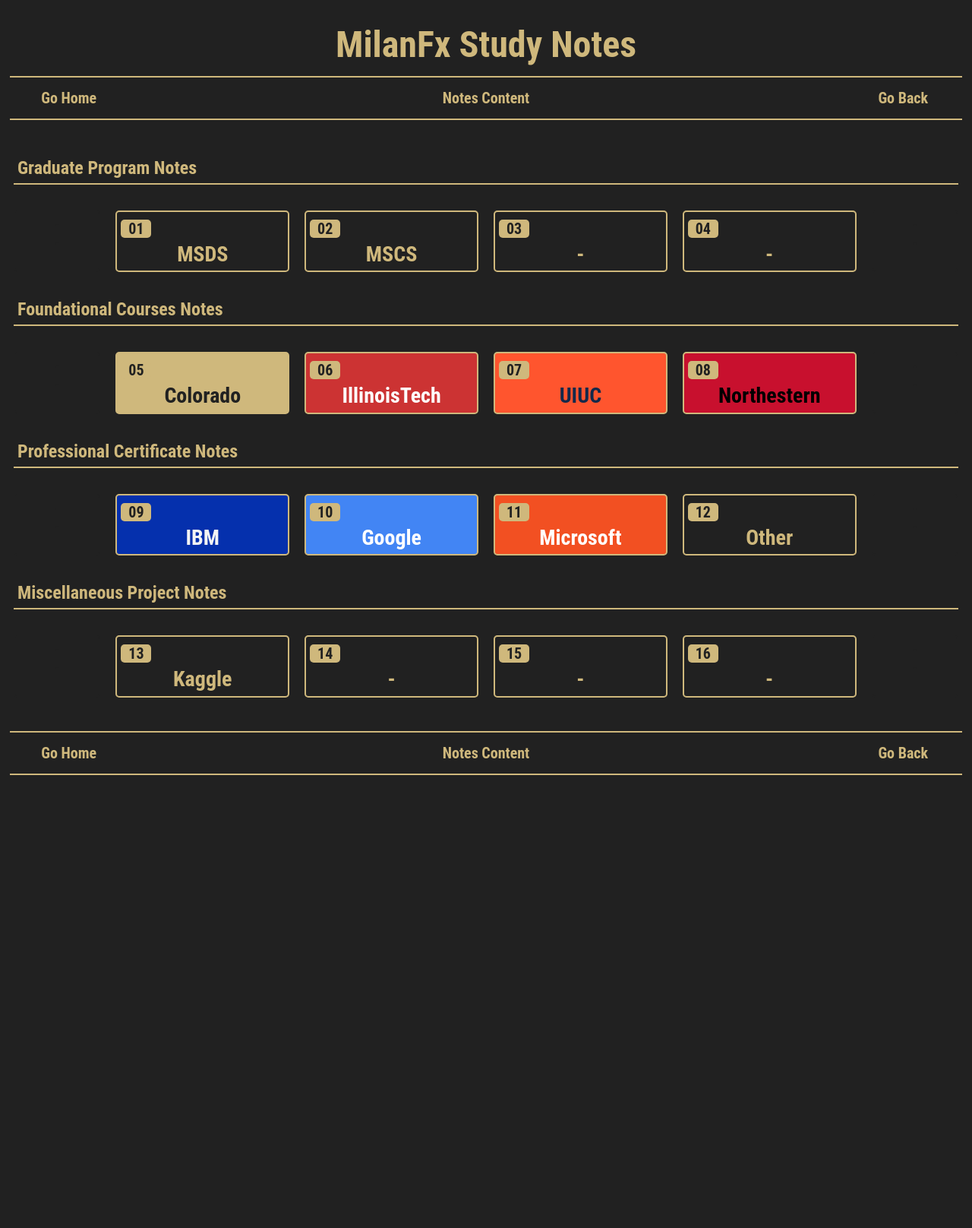
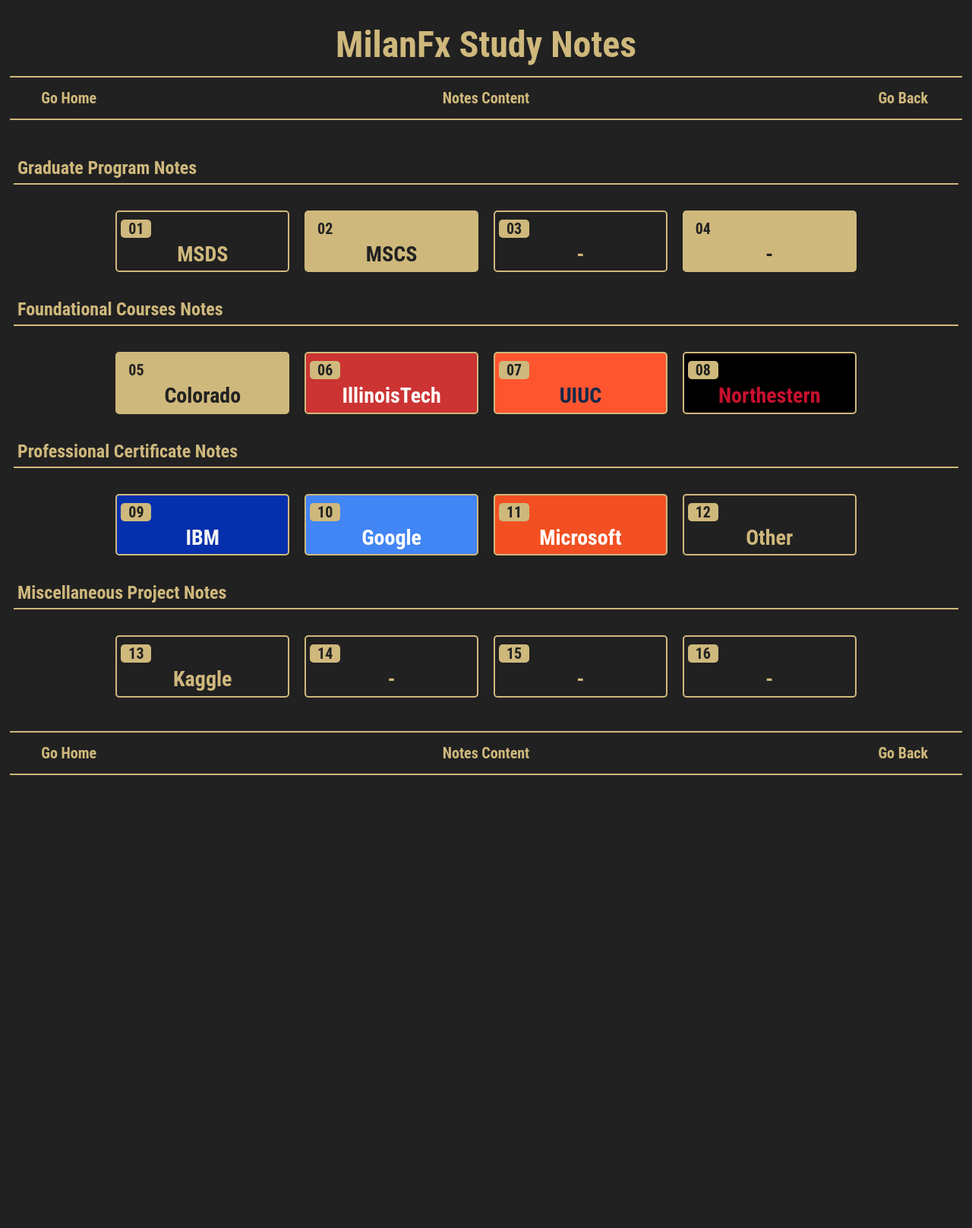
Before and after one commit to milanfx/milanfx.github.io, a Jekyll site: the page built from index.md, in a window 1280 px wide. Shown: the whole page at 76% size. Built offline with Jekyll 4.4.1, drawn with Linux system fonts in a browser that asks for light colours.

Commit message:
Update index.md

```diff
--- a/index.md
+++ b/index.md
@@ -9,10 +9,10 @@
     <div class="btn name">Graduate Program Notes</div><br>
     <div class="block" style="grid-template-columns: 1fr 2fr 2fr 2fr 2fr 1fr;">
       <a href="/#/"       class="btn empty">-<br>-</a>
-      <a href="/01-MSDS/" class="btn boxout"><span class="btn boxin">01</span>MSDS</a>
-      <a href="/02-MSCS/" class="btn boxout"><span class="btn boxin">02</span>MSCS</a>
-      <a href="/03-MSAI/" class="btn boxout"><span class="btn boxin">03</span>-</a>
-      <a href="/04-MEEM/" class="btn boxout"><span class="btn boxin">04</span>-</a>
+      <a href="/01-MSDS/" class="btn boxout" style="background-color:#212121; color:#CFB87C;"><span class="btn boxin">01</span>MSDS</a>
+      <a href="/02-MSCS/" class="btn boxout" style="background-color:#CFB87C; color:#212121;"><span class="btn boxin">02</span>MSCS</a>
+      <a href="/03-MSAI/" class="btn boxout" style="background-color:#212121; color:#CFB87C;"><span class="btn boxin">03</span>-</a>
+      <a href="/04-MEEM/" class="btn boxout" style="background-color:#CFB87C; color:#212121;"><span class="btn boxin">04</span>-</a>
       <a href="/#/"       class="btn empty">-<br>-</a>
     </div>
   </div>
@@ -26,7 +26,7 @@
       <a href="/#/" class="btn boxout" style="background-color:#CFB87C; color:#212121;"><span class="btn boxin">05</span>Colorado<br></a>
       <a href="/#/" class="btn boxout" style="background-color:#CC3333; color:#FFFFFF;"><span class="btn boxin">06</span>IllinoisTech<br></a>
       <a href="/#/" class="btn boxout" style="background-color:#FF552E; color:#13294B;"><span class="btn boxin">07</span>UIUC<br></a>
-      <a href="/#/" class="btn boxout" style="background-color:#C8102E; color:#000000;"><span class="btn boxin">08</span>Northestern<br></a>
+      <a href="/#/" class="btn boxout" style="background-color:#000000; color:#C8102E;"><span class="btn boxin">08</span>Northestern<br></a>
       <a href="/#/"           class="btn empty">-<br>-</a>
     </div>
   </div>
```
